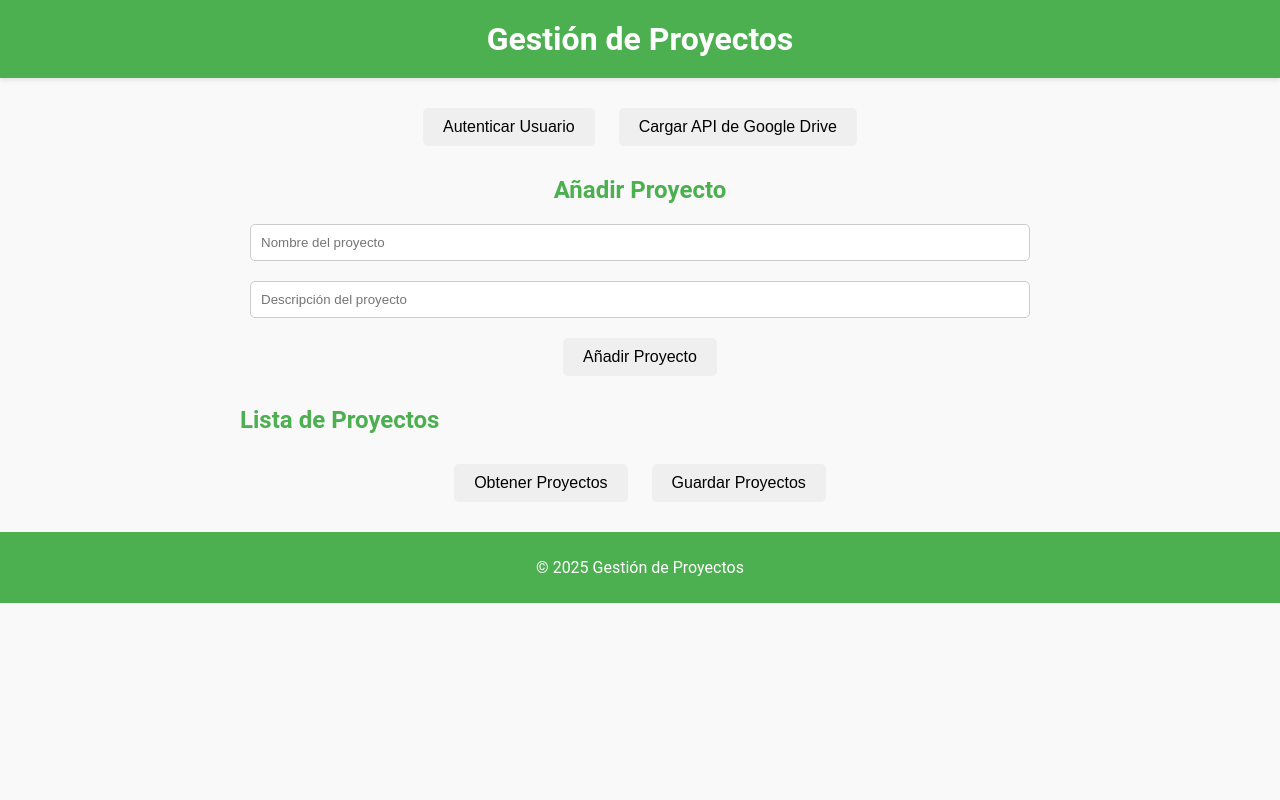
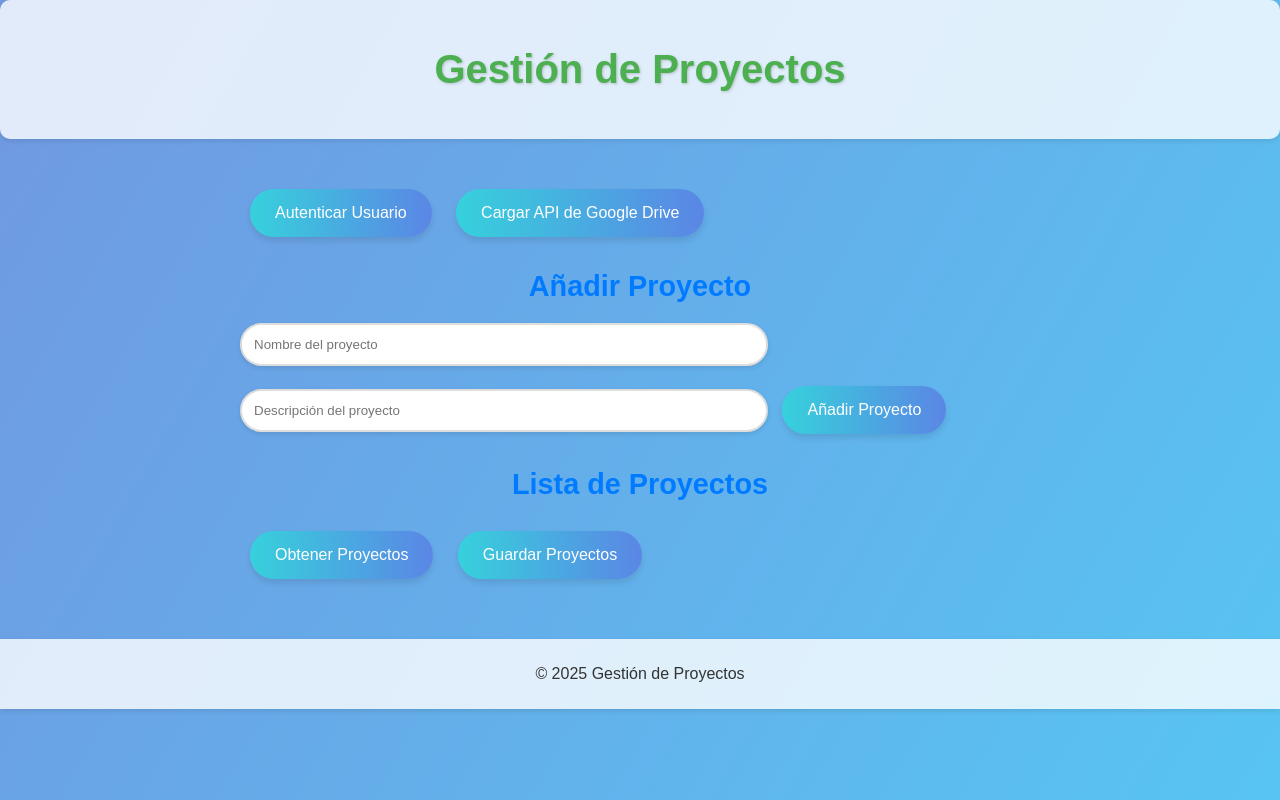
Before and after one commit to Nightmareglioficial/MyProyects, a plain HTML site: page index.html in a window 1280 px wide. Drawn offline with Linux system fonts and the light colour scheme.

Commit message:
Update style.css

```diff
--- a/style.css
+++ b/style.css
@@ -1,112 +1,148 @@
 /* General Styles */
 body {
-  font-family: 'Roboto', sans-serif;
+  font-family: 'Poppins', sans-serif;
   margin: 0;
   padding: 0;
-  background: #f9f9f9;
+  background: #f4f4f9;
   color: #333;
+  overflow: hidden;
+  position: relative;
+}
+
+/* Fondo animado */
+.background-animation {
+  position: fixed;
+  top: 0;
+  left: 0;
+  width: 100%;
+  height: 100%;
+  background: linear-gradient(120deg, rgba(0, 180, 219, 0.7), rgba(72, 85, 204, 0.7), rgba(0, 212, 255, 0.7));
+  background-size: 400% 400%;
+  z-index: -1;
+  animation: gradientAnimation 15s ease infinite;
+}
+
+@keyframes gradientAnimation {
+  0% {
+    background-position: 0% 50%;
+  }
+  50% {
+    background-position: 100% 50%;
+  }
+  100% {
+    background-position: 0% 50%;
+  }
 }
 
 header {
-  background: #4CAF50;
-  color: white;
+  background: rgba(255, 255, 255, 0.8);
+  box-shadow: 0 2px 5px rgba(0, 0, 0, 0.1);
+  text-align: center;
   padding: 20px;
-  text-align: center;
-  box-shadow: 0 2px 5px rgba(0, 0, 0, 0.1);
+  margin-bottom: 20px;
+  border-radius: 10px;
 }
 
 header h1 {
-  margin: 0;
-  font-size: 2rem;
+  font-size: 2.5rem;
+  color: #4CAF50;
+  text-shadow: 1px 1px 3px rgba(0, 0, 0, 0.2);
 }
 
 main {
-  margin: 20px auto;
   max-width: 800px;
+  margin: 0 auto;
+  padding: 20px;
 }
 
 h2 {
-  font-size: 1.5rem;
-  color: #4CAF50;
+  font-size: 1.8rem;
   margin-bottom: 10px;
+  text-align: center;
+  color: #007bff;
 }
 
-footer {
-  background: #4CAF50;
+/* Buttons with Animations */
+.btn {
+  display: inline-block;
+  padding: 15px 25px;
+  margin: 10px;
+  font-size: 1rem;
   color: white;
-  text-align: center;
-  padding: 10px;
-  position: relative;
-  bottom: 0;
-  margin-top: 20px;
+  background: linear-gradient(to right, #36d1dc, #5b86e5);
+  border: none;
+  border-radius: 50px;
+  box-shadow: 0 4px 6px rgba(0, 0, 0, 0.1);
+  cursor: pointer;
+  transition: transform 0.2s ease, box-shadow 0.2s ease;
+  outline: none;
 }
 
-/* Button Styles */
-.btn {
-  display: inline-block;
-  padding: 10px 20px;
-  margin: 10px;
-  border: none;
-  border-radius: 5px;
-  font-size: 1rem;
-  cursor: pointer;
-  transition: background-color 0.3s ease;
+.btn:hover {
+  transform: translateY(-3px);
+  box-shadow: 0 6px 12px rgba(0, 0, 0, 0.2);
 }
 
-.primary-btn {
-  background: #4CAF50;
-  color: white;
+.btn:focus {
+  animation: buttonFocus 0.3s ease forwards;
+  box-shadow: 0 0 15px rgba(0, 123, 255, 0.8);
 }
 
-.primary-btn:hover {
-  background: #45a049;
-}
-
-.secondary-btn {
-  background: #f1f1f1;
-  color: #333;
-}
-
-.secondary-btn:hover {
-  background: #ddd;
+@keyframes buttonFocus {
+  0% {
+    transform: scale(1);
+  }
+  50% {
+    transform: scale(1.1);
+  }
+  100% {
+    transform: scale(1);
+  }
 }
 
 /* Input Fields */
 .input-field {
-  width: calc(100% - 20px);
-  padding: 10px;
+  width: 90%;
+  max-width: 500px;
+  padding: 12px;
   margin: 10px auto;
-  border: 1px solid #ccc;
-  border-radius: 5px;
-  box-sizing: border-box;
+  border: 2px solid #ddd;
+  border-radius: 25px;
+  box-shadow: 0 2px 5px rgba(0, 0, 0, 0.1);
+  outline: none;
+  transition: border 0.3s ease, box-shadow 0.3s ease;
+}
+
+.input-field:focus {
+  border: 2px solid #007bff;
+  box-shadow: 0 0 10px rgba(0, 123, 255, 0.5);
 }
 
 /* Project List */
 .project-list {
   list-style-type: none;
   padding: 0;
-  background: white;
-  border-radius: 5px;
+  margin: 20px 0;
+  background: rgba(255, 255, 255, 0.9);
+  border-radius: 10px;
   box-shadow: 0 2px 5px rgba(0, 0, 0, 0.1);
-  margin: 20px auto;
 }
 
 .project-list li {
-  padding: 10px 15px;
+  padding: 15px;
   border-bottom: 1px solid #ddd;
+  color: #555;
 }
 
 .project-list li:last-child {
   border-bottom: none;
 }
 
-.auth-section, .add-project-section, .button-container {
-  margin: 20px 0;
+/* Footer */
+footer {
   text-align: center;
-}
-
-.project-form {
-  display: flex;
-  flex-direction: column;
-  align-items: center;
-    }
+  padding: 10px;
+  background: rgba(255, 255, 255, 0.8);
+  margin-top: 30px;
+  box-shadow: 0 2px 5px rgba(0, 0, 0, 0.1);
+  }
```
